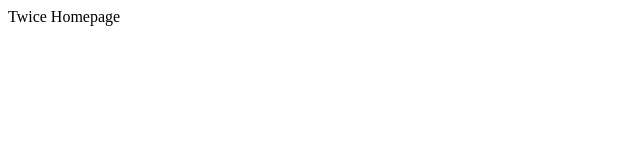
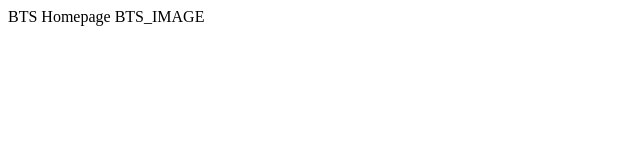
Before and after one commit to 2020CNUcodingLecture/our-git-store, a plain HTML site: page index.html in a window 1280 px wide. Shown: the whole page, without its empty margins (0-640 px from the left). Drawn offline with Linux system fonts and the light colour scheme.

Commit message:
replace twice by bts

```diff
--- a/index.html
+++ b/index.html
@@ -1,6 +1,7 @@
 <html>
-<head>Twice Homepage</head>
+<head>BTS Homepage</head>
 <body>
+	BTS_IMAGE
 	<div><img src=''/></div>
 </body>
 </html>
```
